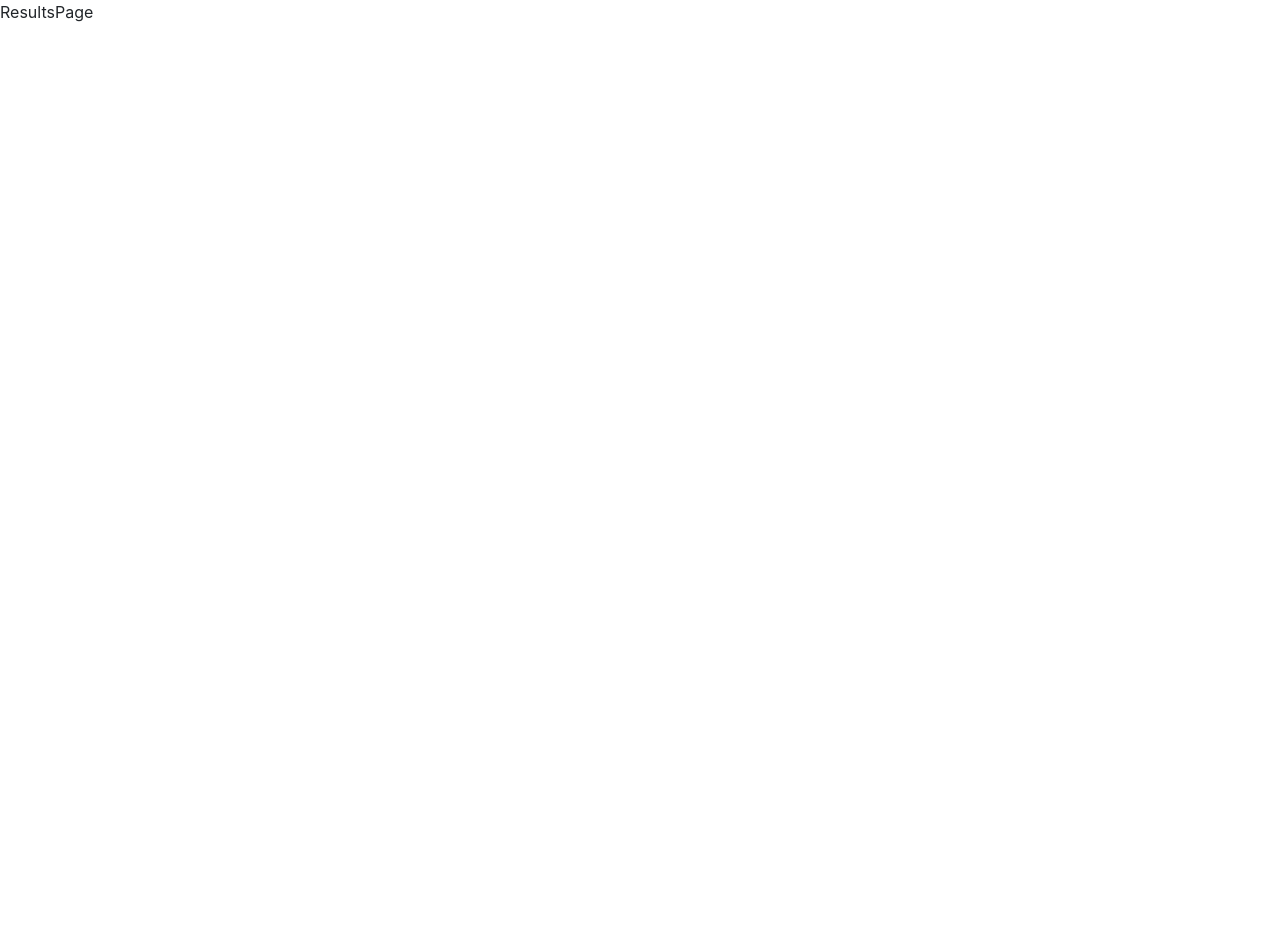
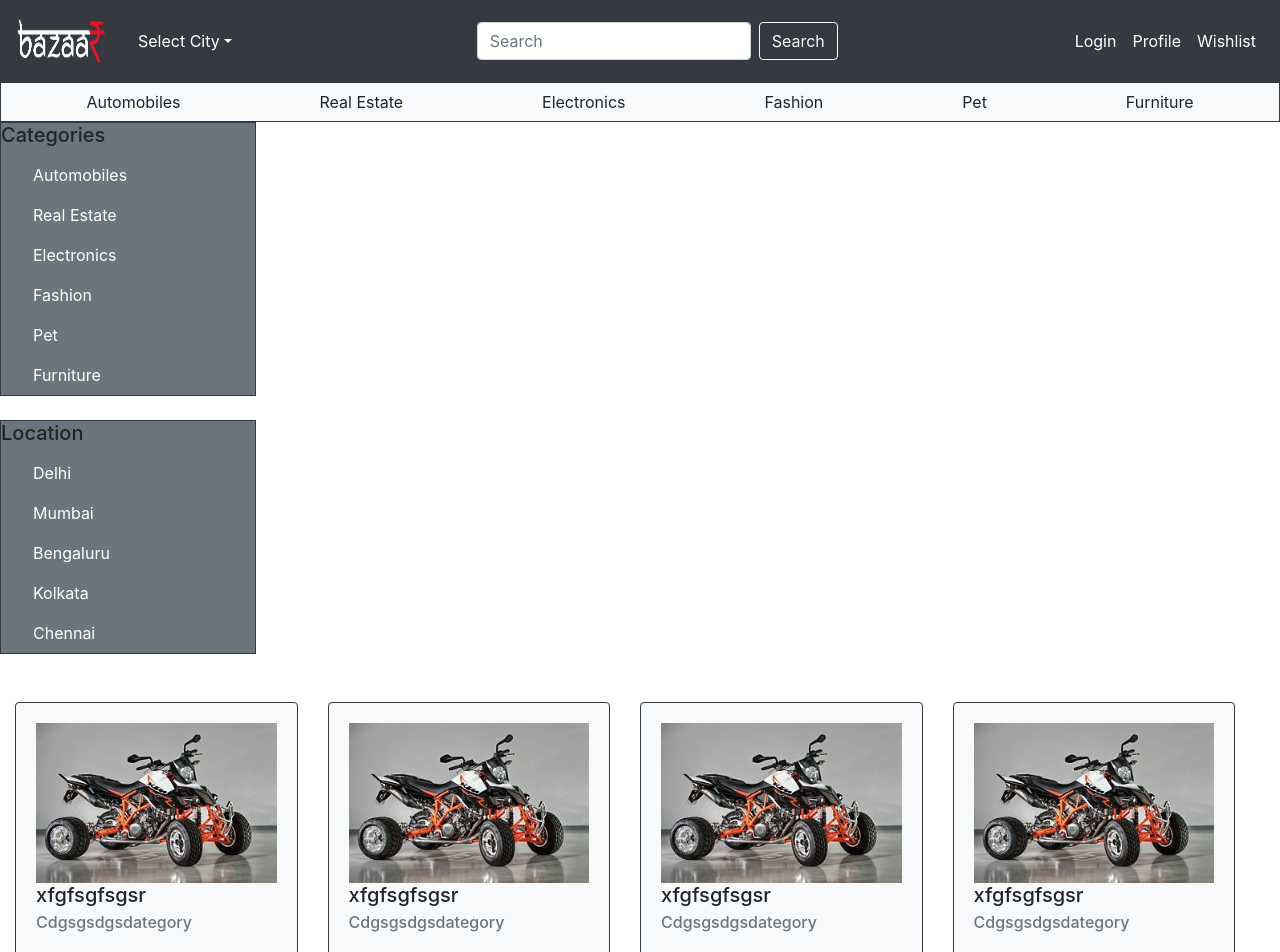
Before and after one commit to attainu/Kartik-Prasoon-Bazaar-au4, a React (Create React App) app in the folder client/: page /results in a window 1280 px wide. Shown: the top 952 px of the page. Before the commit the page ends 800 px from the top, so only its background shows below. Built offline with nearby package versions, Linux system fonts and the light colour scheme.

Commit message:
results page

```diff
--- /dev/null
+++ b/client/src/components/AsideNav/AsideNav.component.jsx
@@ -0,0 +1,32 @@
+import React, { Component } from 'react'
+import "./AsideNav.styles.scss"
+class AsideNav extends Component {
+    render() {
+        return (
+            <div>
+                <nav className="nav flex-column border border-dark bg-secondary position-static" id="aside-nav-category">
+                    <h5>Categories</h5>
+                    <div className="ml-3 text-body">
+                        <a className="nav-link active text-white" href="#">Automobiles</a>
+                        <a className="nav-link text-white" href="#">Real Estate</a>
+                        <a className="nav-link text-white" href="#">Electronics</a>
+                        <a className="nav-link text-white" href="#">Fashion</a>
+                        <a className="nav-link text-white" href="#">Pet</a>
+                        <a className="nav-link text-white" href="#">Furniture</a>
+                    </div>
+                </nav>
+                <nav className="nav flex-column border border-dark mt-4 bg-secondary position-static" id="aside-nav-location">
+                    <h5>Location</h5>
+                    <div className="ml-3">
+                        <a className="nav-link active text-white" href="#">Delhi</a>
+                        <a className="nav-link text-white" href="#">Mumbai</a>
+                        <a className="nav-link text-white" href="#">Bengaluru</a>
+                        <a className="nav-link text-white" href="#">Kolkata</a>
+                        <a className="nav-link text-white" href="#">Chennai</a>
+                    </div>
+                </nav>
+            </div>
+        )
+    }
+}
+export default AsideNav;
--- /dev/null
+++ b/client/src/components/AsideNav/AsideNav.styles.scss
@@ -0,0 +1,28 @@
+#aside-nav-category{
+    width: 20vw;
+}
+#aside-nav-location{
+    width:20vw;
+}
+// Extra small devices (portrait phones, less than 576px)
+@media (max-width: 575.98px) {
+    #aside-nav-category{
+        visibility: hidden;
+    }
+    #aside-nav-location{
+        visibility: hidden;
+    }
+}
+
+
+// Small devices (landscape phones, less than 768px)
+@media (max-width: 767.98px) {  }
+
+// Medium devices (tablets, less than 992px)
+@media (max-width: 991.98px) { }
+
+// Large devices (desktops, less than 1200px)
+@media (max-width: 1199.98px) {  }
+
+// Extra large devices (large desktops)
+// No media query since the extra-large breakpoint has no upper bound on its width
--- a/client/src/components/MainHeader/MainHeader.component.jsx
+++ b/client/src/components/MainHeader/MainHeader.component.jsx
@@ -6,14 +6,14 @@ class MainHeader extends Component {
             <div>
                 <nav className="navbar navbar-expand-sm navbar-dark bg-dark sticky-top display">
                     <a className="navbar-brand" href="#">
-                        <img src={Logo} style={{ width: "10vw", height: "7vh" }} />
+                        <img src={Logo} style={{ width: "90px", height: "7vh" }} />
                     </a>
                     <button className="navbar-toggler" data-toggle="collapse" data-target="#navbar-menu">
                         <span className="navbar-toggler-icon"></span>
                     </button>
                     <div className="collapse navbar-collapse" id="navbar-menu">
                         <div className="nav-item dropdown">
-                            <a className="nav-link dropdown-toggle text-white" data-toggle="dropdown" href="#"  >City</a>
+                            <a className="nav-link dropdown-toggle text-white" data-toggle="dropdown" href="#"  >Select City</a>
                             <div className="dropdown-menu">
                                 <a className="dropdown-item" href="#">Delhi</a>
                                 <a className="dropdown-item" href="#">Mumbai</a>
--- a/client/src/components/ProductCard/ProductCard.component.jsx
+++ b/client/src/components/ProductCard/ProductCard.component.jsx
@@ -3,8 +3,8 @@ import DummyImage from "../../assets/dummyimages/1.jpg"
 class ProductCard extends Component {
     render() {
         return (
-            <div className="row container-fluid row-col-4">
-                <div className="col-xs-3 col-lg-3 mt-5">
+            <div className="row container-fluid ">
+                <div className="col-6 col-sm-6 col-md-4 col-lg-3 mt-5">
                     <div className="card bg-light border-dark">
                         <a href="#" className=" text-decoration-none">
                             <div className="card-body text-body ">
@@ -17,7 +17,7 @@ class ProductCard extends Component {
                         </a>
                     </div>
                 </div>
-                <div className="col-sm-6 col-lg-3 mt-5">
+                <div className="col-6 col-sm-6 col-md-4 col-lg-3 mt-5">
                     <div className="card bg-light border-dark">
                         <a href="#" className=" text-decoration-none">
                             <div className="card-body text-body ">
@@ -29,7 +29,8 @@ class ProductCard extends Component {
                             </div>
                         </a>
                     </div>
-                </div><div className="col-sm-6 col-lg-3 mt-5">
+                </div>
+                <div className="col-6 col-sm-6 col-md-4 col-lg-3 mt-5">
                     <div className="card bg-light border-dark">
                         <a href="#" className=" text-decoration-none">
                             <div className="card-body text-body ">
@@ -41,7 +42,8 @@ class ProductCard extends Component {
                             </div>
                         </a>
                     </div>
-                </div><div className="col-sm-6 col-lg-3 mt-5">
+                </div>
+                <div className="col-6 col-sm-6 col-md-4 col-lg-3 mt-5">
                     <div className="card bg-light border-dark">
                         <a href="#" className=" text-decoration-none">
                             <div className="card-body text-body ">
@@ -53,7 +55,8 @@ class ProductCard extends Component {
                             </div>
                         </a>
                     </div>
-                </div><div className="col-sm-6 col-lg-3 mt-5">
+                </div>
+                <div className="col-6 col-sm-6 col-md-4 col-lg-3 mt-5">
                     <div className="card bg-light border-dark">
                         <a href="#" className=" text-decoration-none">
                             <div className="card-body text-body ">
@@ -65,7 +68,8 @@ class ProductCard extends Component {
                             </div>
                         </a>
                     </div>
-                </div><div className="col-sm-6 col-lg-3 mt-5">
+                </div>
+                <div className="col-6 col-sm-6 col-md-4 col-lg-3 mt-5">
                     <div className="card bg-light border-dark">
                         <a href="#" className=" text-decoration-none">
                             <div className="card-body text-body ">
@@ -77,7 +81,8 @@ class ProductCard extends Component {
                             </div>
                         </a>
                     </div>
-                </div><div className="col-sm-6 col-lg-3 mt-5">
+                </div>
+                <div className="col-6 col-sm-6 col-md-4 col-lg-3 mt-5">
                     <div className="card bg-light border-dark">
                         <a href="#" className=" text-decoration-none">
                             <div className="card-body text-body ">
@@ -89,7 +94,8 @@ class ProductCard extends Component {
                             </div>
                         </a>
                     </div>
-                </div><div className="col-sm-6 col-lg-3 mt-5">
+                </div>
+                <div className="col-6 col-sm-6 col-md-4 col-lg-3 mt-5">
                     <div className="card bg-light border-dark">
                         <a href="#" className=" text-decoration-none">
                             <div className="card-body text-body ">
@@ -101,7 +107,8 @@ class ProductCard extends Component {
                             </div>
                         </a>
                     </div>
-                </div><div className="col-sm-6 col-lg-3 mt-5">
+                </div>
+                <div className="col-6 col-sm-6 col-md-4 col-lg-3 mt-5">
                     <div className="card bg-light border-dark">
                         <a href="#" className=" text-decoration-none">
                             <div className="card-body text-body ">
@@ -113,7 +120,8 @@ class ProductCard extends Component {
                             </div>
                         </a>
                     </div>
-                </div><div className="col-sm-6 col-lg-3 mt-5">
+                </div>
+                <div className="col-6 col-sm-6 col-md-4 col-lg-3 mt-5">
                     <div className="card bg-light border-dark">
                         <a href="#" className=" text-decoration-none">
                             <div className="card-body text-body ">
@@ -125,7 +133,8 @@ class ProductCard extends Component {
                             </div>
                         </a>
                     </div>
-                </div><div className="col-sm-6 col-lg-3 mt-5">
+                </div>
+                <div className="col-6 col-sm-6 col-md-4 col-lg-3 mt-5">
                     <div className="card bg-light border-dark">
                         <a href="#" className=" text-decoration-none">
                             <div className="card-body text-body ">
@@ -137,19 +146,8 @@ class ProductCard extends Component {
                             </div>
                         </a>
                     </div>
-                </div><div className="col-sm-6 col-lg-3 mt-5">
-                    <div className="card bg-light border-dark">
-                        <a href="#" className=" text-decoration-none">
-                            <div className="card-body text-body ">
-                                <img src={DummyImage} width="100%" />
-                                <h5 className="card-title">xfgfsgfsgsr</h5>
-                                <h6 className="card-subtitle text-muted">Cdgsgsdgsdategory</h6>
-                                <p className="card-text mt-3">Ad fsdfsdfsdTitle</p>
-                                <small className="card-text">Cisfsdfsdfsdty</small>
-                            </div>
-                        </a>
-                    </div>
-                </div><div className="col-sm-6 col-lg-3 mt-5">
+                </div>
+                <div className="col-6 col-sm-6 col-md-4 col-lg-3 mt-5">
                     <div className="card bg-light border-dark">
                         <a href="#" className=" text-decoration-none">
                             <div className="card-body text-body ">
--- a/client/src/pages/LoginSignUpPage/LoginSignUpPage.jsx
+++ b/client/src/pages/LoginSignUpPage/LoginSignUpPage.jsx
@@ -1,7 +1,7 @@
 import React from "react";
 
 import Login from "../../components/Auth/Login.component";
-import Register from "../../components/Auth/Register.component";
+import Register from "../../components/Auth/register.component";
 //import GoogleAuth from "../../components/Auth/GoogleAuth.component";
 
 class LoginSignUpPage extends React.Component {
--- a/client/src/pages/ResultsPage/ResultsPage.jsx
+++ b/client/src/pages/ResultsPage/ResultsPage.jsx
@@ -1,9 +1,19 @@
-import React from "react";
-
+import React, { Fragment } from "react";
+import MainHeader from "../../components/MainHeader/MainHeader.component";
+import SecondaryHeader from "../../components/SecondaryHeader/SecondaryHeader.component";
+import AsideNav from "../../components/AsideNav/AsideNav.component";
+import ProductCard from "../../components/ProductCard/ProductCard.component"
 class ResultsPage extends React.Component {
     render() {
         return (
-            <div>ResultsPage</div>
+            <Fragment>
+                <MainHeader />
+                <SecondaryHeader />
+                <div id="aside-product">
+                    <AsideNav id="aside" />
+                    <ProductCard id="product" />
+                </div>
+            </Fragment>
         );
     }
 }
--- /dev/null
+++ b/client/src/pages/ResultsPage/ResultsPage.styles.scss
@@ -0,0 +1,11 @@
+#aside-product{
+    display: flex;
+}
+
+#aside{
+    width:20%;
+}
+#product{
+    width:80%;
+    float: right;
+}
```
